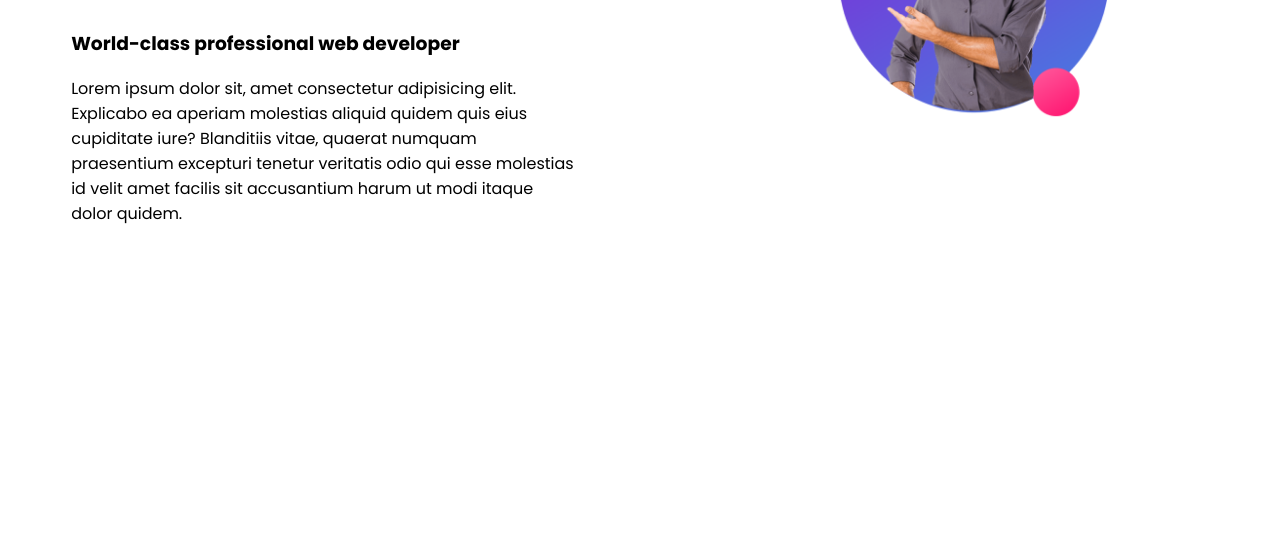
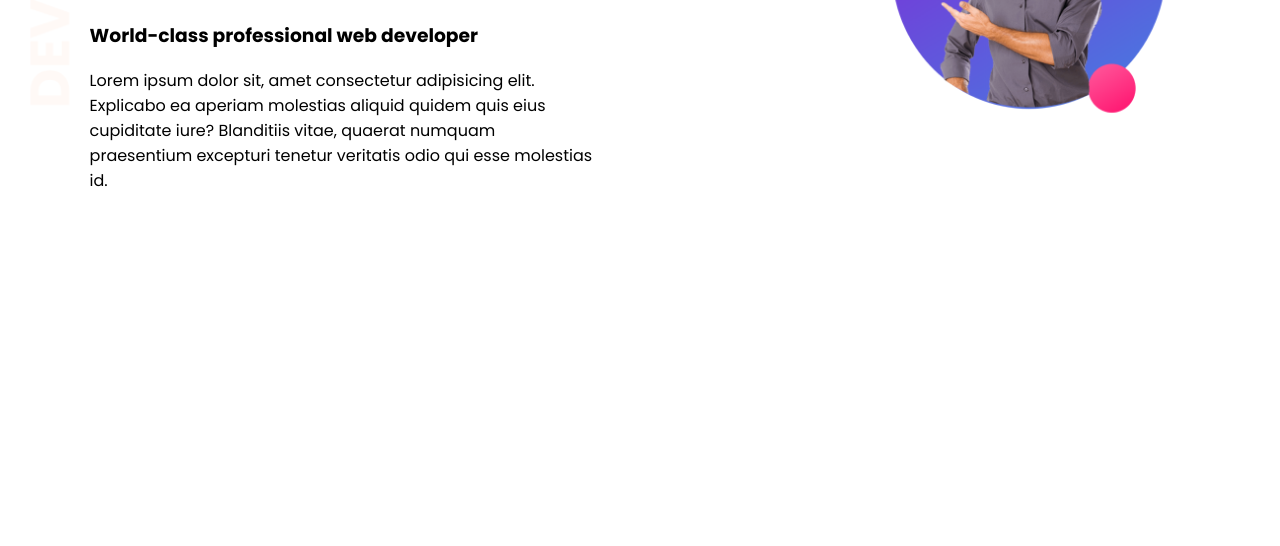
Before and after one commit to parvejmosharaf/web-portfolio, a plain HTML site: page index.html in a window 1280 px wide. Shown: the part 254-800 px from the top of the page. Drawn offline with Linux system fonts and the light colour scheme.

Commit message:
finish the header section

```diff
--- a/index.html
+++ b/index.html
@@ -9,12 +9,12 @@
 <link href="https://fonts.googleapis.com/css2?family=Poppins:ital,wght@0,100;0,200;0,300;0,400;0,500;0,600;0,700;0,800;0,900;1,100;1,200;1,300;1,400;1,500;1,600;1,700;1,800;1,900&display=swap" rel="stylesheet">
 </head>
 <body>
-    <section>
+    <section class="top_banner">
         <div class = "half-width">
             <h1>Welcome To</h1>
             <h1><span class="name_highlight">Parvej</span> Website</h1>
             <h3>World-class professional web developer</h3>
-            <p>Lorem ipsum dolor sit, amet consectetur adipisicing elit. Explicabo ea aperiam molestias aliquid quidem quis eius cupiditate iure? Blanditiis vitae, quaerat numquam praesentium excepturi tenetur veritatis odio qui esse molestias id velit amet facilis sit accusantium harum ut modi itaque dolor quidem.</p>
+            <p>Lorem ipsum dolor sit, amet consectetur adipisicing elit. Explicabo ea aperiam molestias aliquid quidem quis eius cupiditate iure? Blanditiis vitae, quaerat numquam praesentium excepturi tenetur veritatis odio qui esse molestias id.</p>
         </div>
 
         <div class = "half-width">
--- a/style.css
+++ b/style.css
@@ -1,5 +1,7 @@
 body{
     font-family: 'Poppins', sans-serif;
+    margin: 0;
+
 }
 h1{
     font-size: 50px;
@@ -13,8 +15,18 @@ h1{
     width:40%;
     float: left;
     margin-left: 5%;
+    padding-left: 2%;
 
 }
 .half-width img{
     width: 100%;
 }
+
+.top_banner{
+    background-image: url("images/top-banner.png");
+    background-repeat: no-repeat;
+}
+
+section{
+    height: 600px;
+}
```
